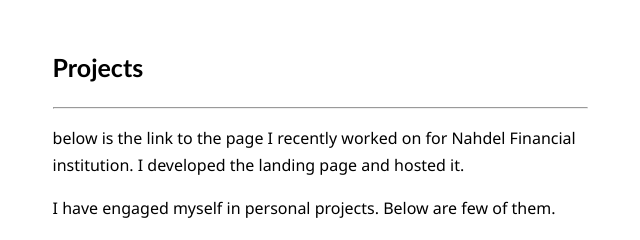
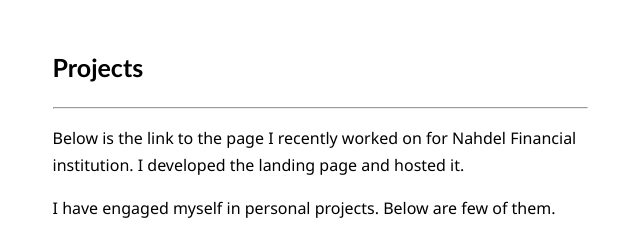
Before and after one commit to Jordan-Light/portfolio, a plain HTML site: page index.html in a window 1280 px wide. Shown: the part 1900-2140 px from the top of the page, 46-686 px from the left. Drawn offline with Linux system fonts and the light colour scheme.

Commit message:
Update index.html

```diff
--- a/index.html
+++ b/index.html
@@ -87,7 +87,7 @@
           <h3>Projects</h3>
           <hr />
           <p>
-            below is the link to the page I recently worked on for Nahdel
+            Below is the link to the page I recently worked on for Nahdel
             Financial institution. I developed the landing page and hosted it.
           </p>
           <p><a href="https://jordan-light.github.io/nahdel-financial-limited/"></a></p>
```
